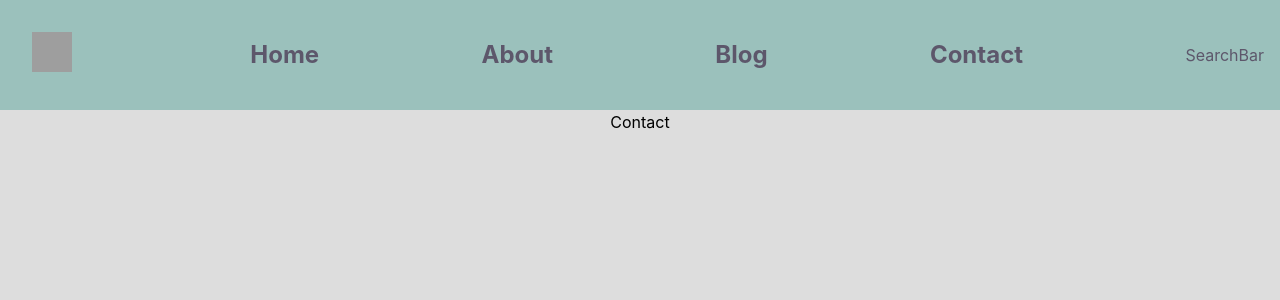
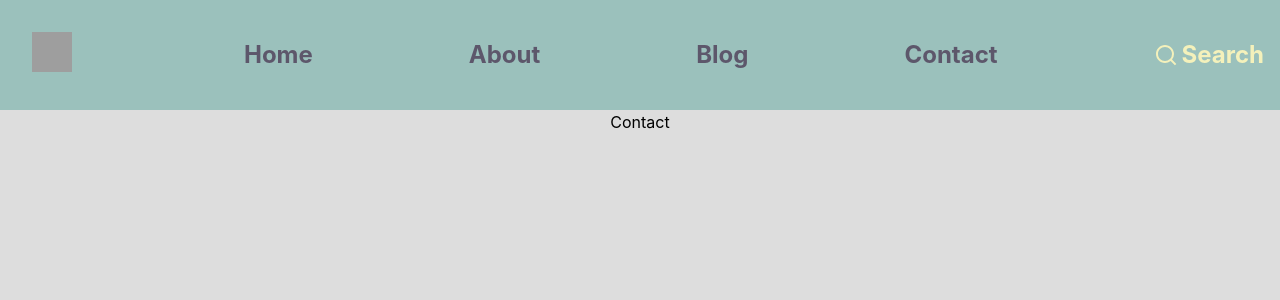
Before and after one commit to iamdanie/alto-cms-blog, a React (Vite) app: page /contact in a window 1280 px wide. Shown: the top 300 px of the page. Built offline with nearby package versions, Linux system fonts and the light colour scheme; grey boxes are pictures that could not be loaded.

Commit message:
feat: #12 WIP - Implemented cta search

```diff
--- a/package.json
+++ b/package.json
@@ -13,6 +13,7 @@
     "match-sorter": "6.3.1",
     "react": "18.2.0",
     "react-dom": "18.2.0",
+    "react-icons": "4.7.1",
     "react-router-dom": "6.6.2",
     "sort-by": "1.2.0"
   },
--- /dev/null
+++ b/src/components/TopMenu/components/SearchBar/index.css
@@ -0,0 +1,12 @@
+.search-action {
+    display: flex;
+    flex-direction: row;
+    font-size: 24px;
+    font-weight: bold;
+    color: #F4F1BB;
+    cursor: pointer;
+  }
+
+  .search-action div {
+    margin-left: 0.25rem;
+  }
--- a/src/components/TopMenu/components/SearchBar.tsx
+++ b/src/components/TopMenu/components/SearchBar/index.tsx
@@ -1,12 +1,17 @@
 import React from 'react'
-import Modal from '../../Modal'
+import Modal from '../../../Modal'
+import { RiSearchLine } from 'react-icons/ri'
+import './index.css'
 
 function SearchBar(): React.ReactElement<{}> {
   const [isModalOpen, setIsModalOpen] = React.useState<boolean>(false)
 
   return (
     <>
-      <div onClick={() => setIsModalOpen(true)}>SearchBar</div>
+      <div className="search-action" onClick={() => setIsModalOpen(true)}>
+        <RiSearchLine />
+        <div>Search</div>
+      </div>
       <Modal open={isModalOpen} onClose={() => setIsModalOpen(false)}>
         <div style={{ color: 'black', fontWeight: 600 }}>{'Search Here'}</div>
       </Modal>
```
Also changed, not shown: 1 other file (tests, documents, lock files or other folders).
